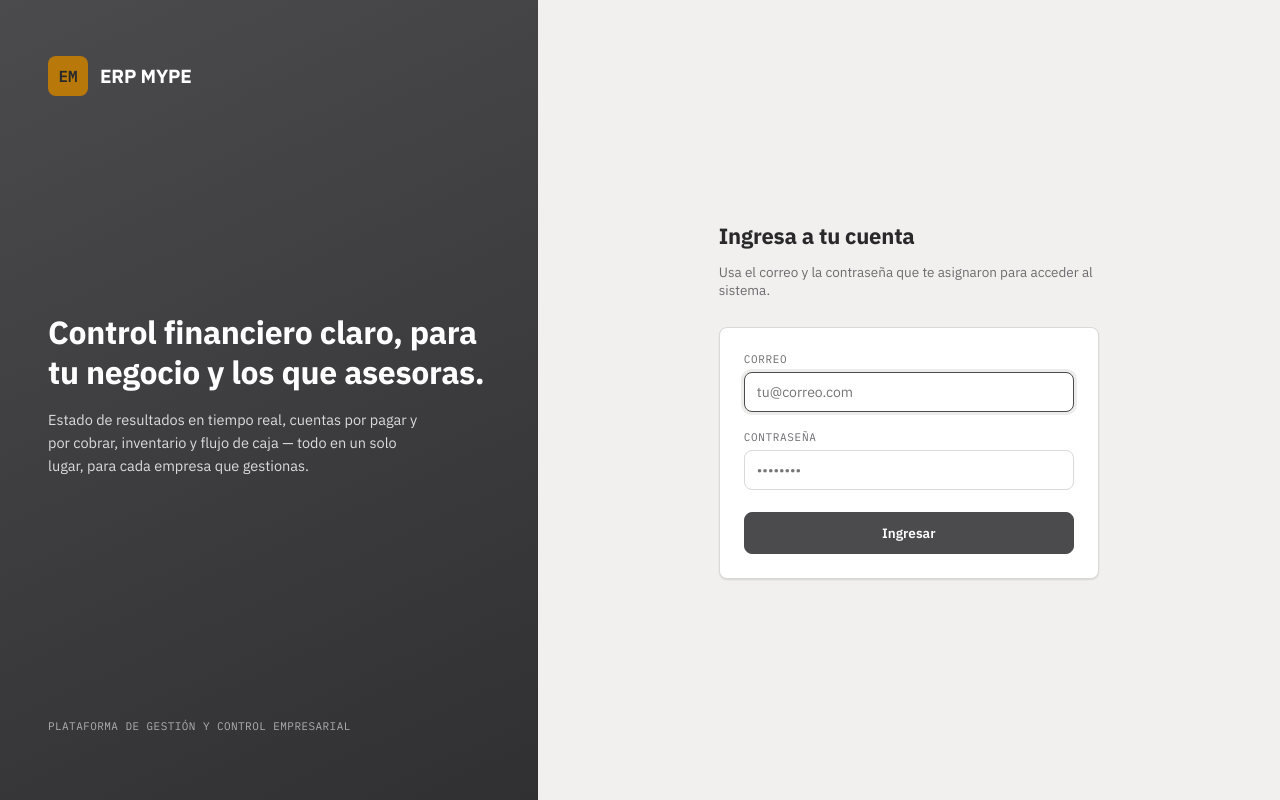
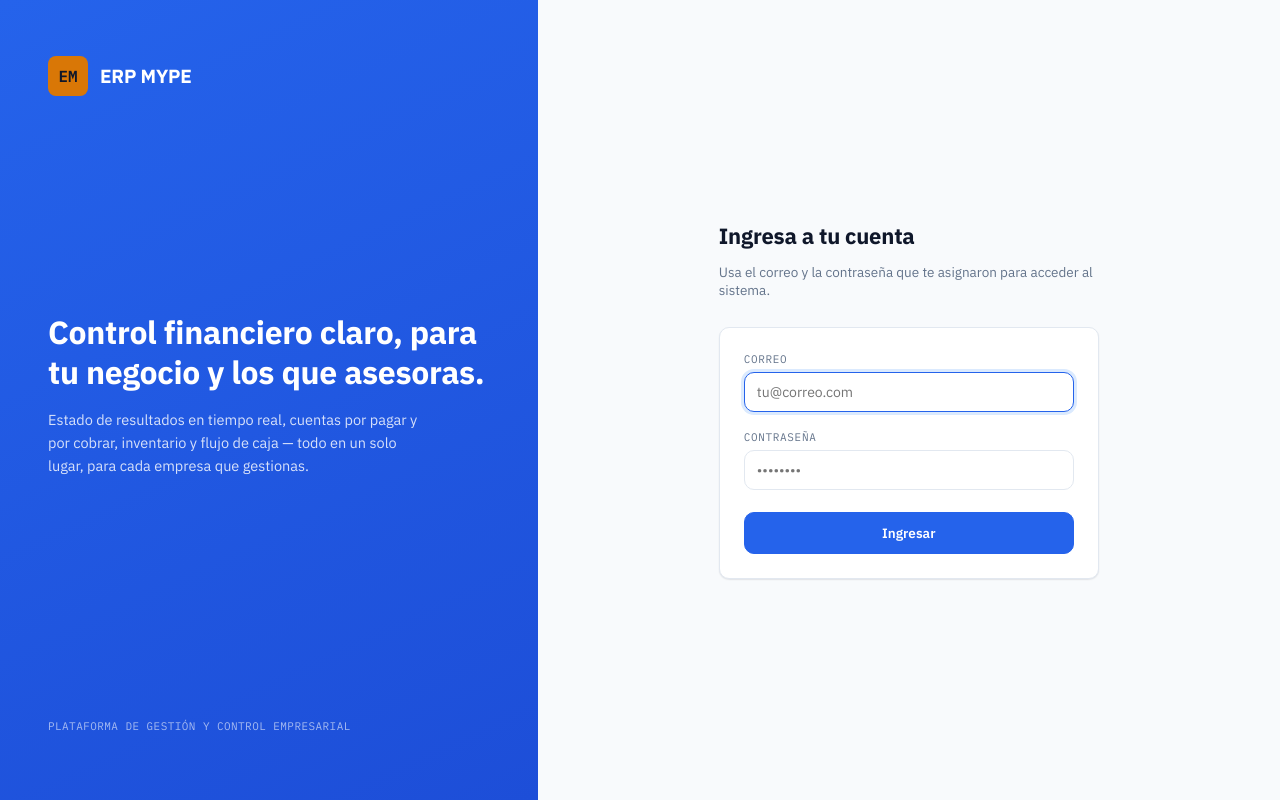
Before and after one commit to luissalazarmogollon-lgtm/erp-mype, a Next.js app: page /login in a window 1280 px wide. Built offline with nearby package versions, Linux system fonts and the light colour scheme; no server answers.

Commit message:
Update globals.css

```diff
--- a/src/app/globals.css
+++ b/src/app/globals.css
@@ -1,44 +1,38 @@
 @import url("https://fonts.googleapis.com/css2?family=IBM+Plex+Sans:wght@400;500;600;700&family=IBM+Plex+Mono:wght@400;500;600&display=swap");
 
 /*
-  Paleta: SOLO gris y amarillo/dorado, igual que el logo de SAP Business
-  One (el texto "SAP Business" en gris y el "One" en dorado). El gris
-  carbón es el color estructural — encabezado, botones, bordes activos,
-  enfoque de campos — y el dorado queda reservado como acento (insignia
-  "EM", franja bajo el encabezado, y también su uso previo como color de
-  "pendiente/sin clasificar" en varias pantallas). Los colores verde/rojo
-  (--teal / --alert) NO son de marca: son indicadores funcionales de
-  saldo a favor/en contra que ya se usan en todo el sistema financiero
-  (montos positivos y negativos, errores de validación), así que se
-  mantienen para no perder esa señal visual.
+  Paleta v2: azul como color principal (acciones, foco, ítem activo del
+  sidebar) sobre grises fríos y modernos. El dorado (--stamp) queda como
+  acento secundario (insignia "EM", badges de advertencia). Los verdes/
+  rojos (--teal / --alert) siguen siendo indicadores funcionales de saldo
+  a favor/en contra, no de marca.
 
-  Todas las pantallas de la app ya usaban estas mismas variables (--ink,
-  --paper-card, --line, etc.) en vez de colores sueltos, así que cambiar
-  los valores aquí actualiza el look de todo el sistema sin tocar cada
-  pantalla una por una.
+  Son los MISMOS nombres de variable y de clase de antes — solo cambian
+  los valores — así que todo el sistema se actualiza de una vez, sin
+  tocar página por página.
 */
 :root {
-  --ink: #29292b;
-  --ink-soft: #6c6c70;
-  --paper-bg: #f1f0ee;
-  --paper: #e8e6e3;
+  --ink: #0f172a;
+  --ink-soft: #64748b;
+  --paper-bg: #f8fafc;
+  --paper: #f1f5f9;
   --paper-card: #ffffff;
-  --line: #dbd9d5;
+  --line: #e2e8f0;
 
-  --brand: #4b4b4e;
-  --brand-dark: #302f31;
-  --brand-bg: #ececeb;
+  --brand: #2563eb;
+  --brand-dark: #1d4ed8;
+  --brand-bg: #dbeafe;
 
-  --stamp: #b8790a;
-  --stamp-bg: #f8ecd2;
-  --teal: #147a4c;
-  --teal-bg: #ddf3e6;
-  --alert: #c0392b;
-  --alert-bg: #fbe1dd;
+  --stamp: #d97706;
+  --stamp-bg: #fef3c7;
+  --teal: #15803d;
+  --teal-bg: #dcfce7;
+  --alert: #dc2626;
+  --alert-bg: #fee2e2;
 
-  --radius: 8px;
-  --shadow-sm: 0 1px 2px rgba(20, 20, 20, 0.07), 0 1px 1px rgba(20, 20, 20, 0.04);
-  --shadow-md: 0 8px 24px rgba(20, 20, 20, 0.12);
+  --radius: 10px;
+  --shadow-sm: 0 1px 2px rgba(15, 23, 42, 0.06), 0 1px 1px rgba(15, 23, 42, 0.04);
+  --shadow-md: 0 10px 28px rgba(15, 23, 42, 0.14);
 }
 
 * {
@@ -191,7 +185,7 @@ a.card:focus-visible {
 }
 
 input[type="checkbox"] {
-  accent-color: var(--stamp);
+  accent-color: var(--brand);
 }
 
 /* Panel decorativo de la pantalla de login — oculto en pantallas angostas,
@@ -204,9 +198,7 @@ input[type="checkbox"] {
 
 /* =========================================================================
    Piezas nuevas para el rediseño del layout: badges, tabla, modal,
-   alertas, sidebar y cabecera de página. Reusan la misma paleta gris/
-   dorado de arriba (--ink, --brand, --stamp, --teal, --alert, --radius,
-   --shadow-sm/md) — no se agregó ningún color nuevo.
+   alertas, sidebar y cabecera de página.
    ========================================================================= */
 
 /* ---------- Botones que faltaban ---------- */
@@ -247,7 +239,7 @@ input[type="checkbox"] {
 .badge-success { background: var(--teal-bg); color: var(--teal); }
 .badge-warning { background: var(--stamp-bg); color: var(--stamp); }
 .badge-error { background: var(--alert-bg); color: var(--alert); }
-.badge-info { background: var(--paper); color: var(--ink-soft); }
+.badge-info { background: var(--brand-bg); color: var(--brand-dark); }
 
 /* ---------- Tablas ---------- */
 .table-wrap {
@@ -278,7 +270,7 @@ input[type="checkbox"] {
 .modal-overlay {
   position: fixed;
   inset: 0;
-  background: rgba(41, 41, 43, 0.45);
+  background: rgba(15, 23, 42, 0.5);
   display: flex;
   align-items: center;
   justify-content: center;
@@ -322,13 +314,13 @@ input[type="checkbox"] {
 .alert-success { background: var(--teal-bg); color: var(--teal); }
 .alert-warning { background: var(--stamp-bg); color: var(--stamp); }
 .alert-error { background: var(--alert-bg); color: var(--alert); }
-.alert-info { background: var(--paper); color: var(--ink-soft); }
+.alert-info { background: var(--brand-bg); color: var(--brand-dark); }
 
-/* ---------- Sidebar (gris oscuro de marca, no azul) ---------- */
+/* ---------- Sidebar ---------- */
 .sidebar {
   width: 240px;
   height: 100%;
-  background: var(--brand-dark);
+  background: var(--ink);
   box-sizing: border-box;
   padding: 20px 12px;
   display: flex;
@@ -369,7 +361,7 @@ input[type="checkbox"] {
 }
 .nav-item svg { width: 17px; height: 17px; flex: none; }
 .nav-item:hover { color: #fff; }
-.nav-item.active { background: var(--stamp); color: #fff; }
+.nav-item.active { background: var(--brand); color: #fff; }
 .nav-item.child { padding-left: 33px; }
 
 /* ---------- Cabecera de página (topbar de cada pantalla) ---------- */
```
